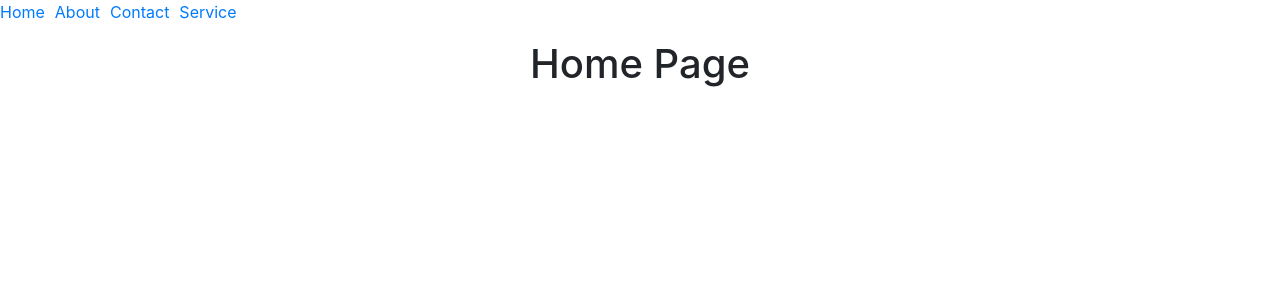
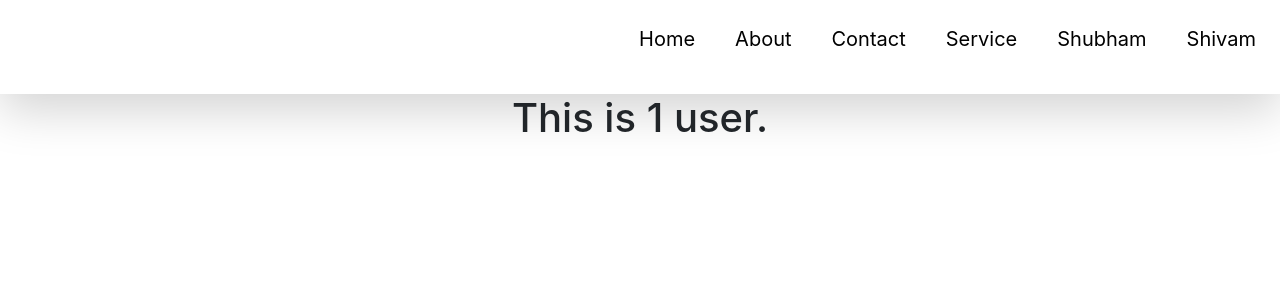
Before and after one commit to Shivamvish26/react-tut, a React (Create React App) app: page /hookuseparam/1 in a window 1280 px wide. Before the commit this address led to /. Shown: the top 300 px of the page. Built offline with nearby package versions, Linux system fonts and the light colour scheme.

Commit message:
file added

```diff
--- a/src/App.css
+++ b/src/App.css
@@ -36,3 +36,25 @@
     transform: rotate(360deg);
   }
 }
+
+
+.navbar__list li{
+  list-style: none;
+  display: inline-block;
+  padding: 20px;
+}
+
+.navbar__links{
+  text-decoration: none;
+  color: black;
+  font-size: 20px;
+}
+
+.navbar__links:hover{
+  text-decoration: none;
+  color: red;
+}
+
+.head__navbar .active{
+  color: skyblue;
+}
--- a/src/App.js
+++ b/src/App.js
@@ -40,6 +40,7 @@ import Home from "./Components/Pages/Home";
 import About from "./Components/Pages/About";
 import Contact from "./Components/Pages/Contact";
 import Page404 from "./Components/Pages/Page404";
+import Hookuseparams from "./Components/Hooks/Hookuseparams";
 
 function App() {
   // function in function
@@ -114,8 +115,8 @@ function App() {
           <Route path="/" element={<Home />} />
           <Route path="/about" element={<About />} />
           <Route path="/contact" element={<Contact />} />
-          {/* <Route path="/*" element={<Page404 />} /> */}
           <Route path="/*" element={<Navigate to="/"/>} />
+          <Route path="/hookuseparam/:name" element={<Hookuseparams/>} />
         </Routes>
       </BrowserRouter>
       {/*  */}
--- /dev/null
+++ b/src/Components/Hooks/Hookuseparams.js
@@ -0,0 +1,14 @@
+import React from "react";
+import { useParams } from "react-router-dom";
+
+export default function Hookuseparams(){
+
+    const {name} = useParams();
+    console.log(name)
+
+    return(
+        <div>
+            <h1>This is {name} user.</h1>
+        </div>
+    )
+}
--- a/src/Components/Navbarroutes/Nvabar.js
+++ b/src/Components/Navbarroutes/Nvabar.js
@@ -1,29 +1,30 @@
 import React from "react";
-import { Link } from "react-router-dom";
+import { Link, NavLink } from "react-router-dom";
 
 export default function Navbar() {
   return (
     <div>
-      <nav>
+      <nav className="head__navbar shadow-lg p-1" style={{textAlign:"right",}}>
         <ul
-          style={{
-            listStyleType: "none",
-            padding: 0,
-            display: "flex",
-            gap: "10px",
-          }}
+          className="navbar__list"
         >
           <li>
-            <Link to="/">Home</Link>
+            <NavLink className="navbar__links" to="/">Home</NavLink>
           </li>
           <li>
-            <Link to="/about">About</Link>
+            <NavLink className="navbar__links" to="/about">About</NavLink>
           </li>
           <li>
-            <Link to="/contact">Contact</Link>
+            <NavLink className="navbar__links" to="/contact">Contact</NavLink>
           </li>
           <li>
-            <Link to="/service">Service</Link>
+            <NavLink className="navbar__links" to="/service">Service</NavLink>
+          </li>
+          <li>
+            <NavLink className="navbar__links" to="/hookuseparam/shubham">Shubham</NavLink>
+          </li>
+          <li>
+            <NavLink className="navbar__links" to="/hookuseparam/shivam">Shivam</NavLink>
           </li>
         </ul>
       </nav>
```
